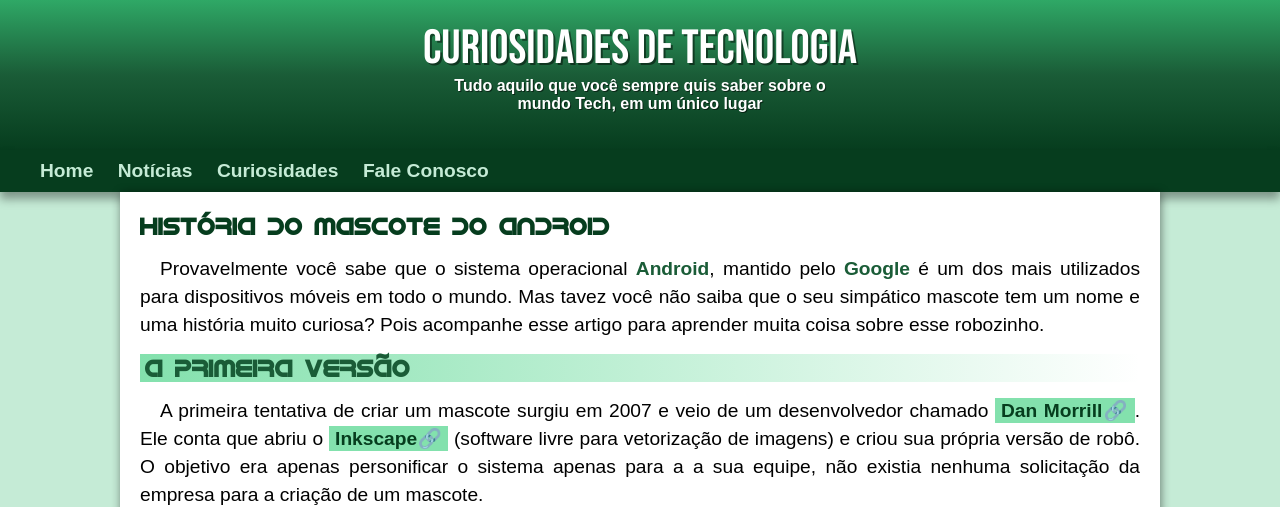
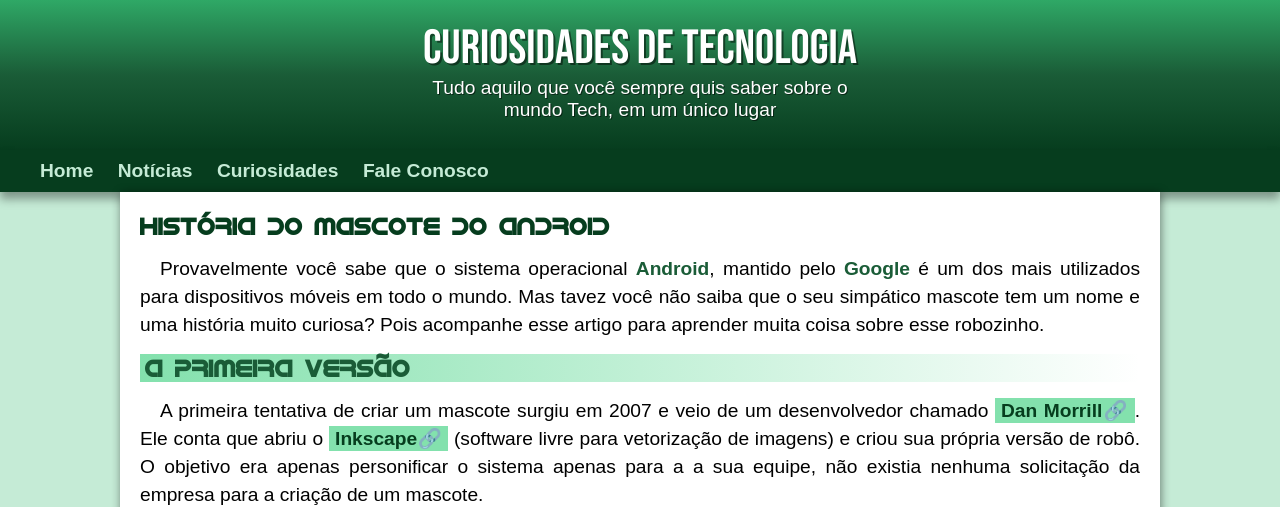
Before and after one commit to RichardRozin/site-android, a plain HTML site: page index.html in a window 1280 px wide. Shown: the top 507 px of the page. Drawn offline with Linux system fonts and the light colour scheme.

Commit message:
mudanca no header

```diff
--- a/estilo/style.css
+++ b/estilo/style.css
@@ -51,9 +51,9 @@ header > h1{
 
 header > p{
     color: white;
-    font-size: 1em;
+    font-size: 1.2em;
     text-shadow: 1px 1px 0px rgba(0, 0, 0, 0.527);
-    font-weight: 900;
+
 }
 
 nav{
```
